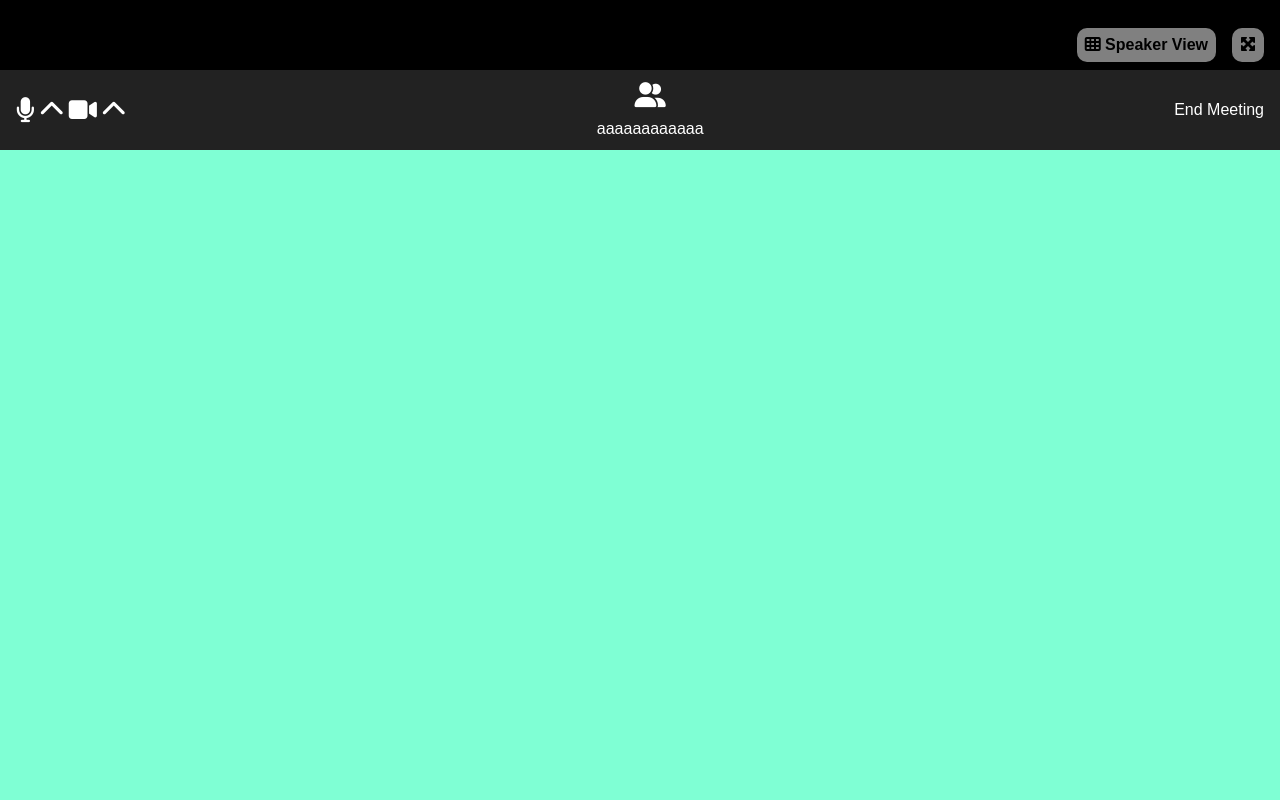
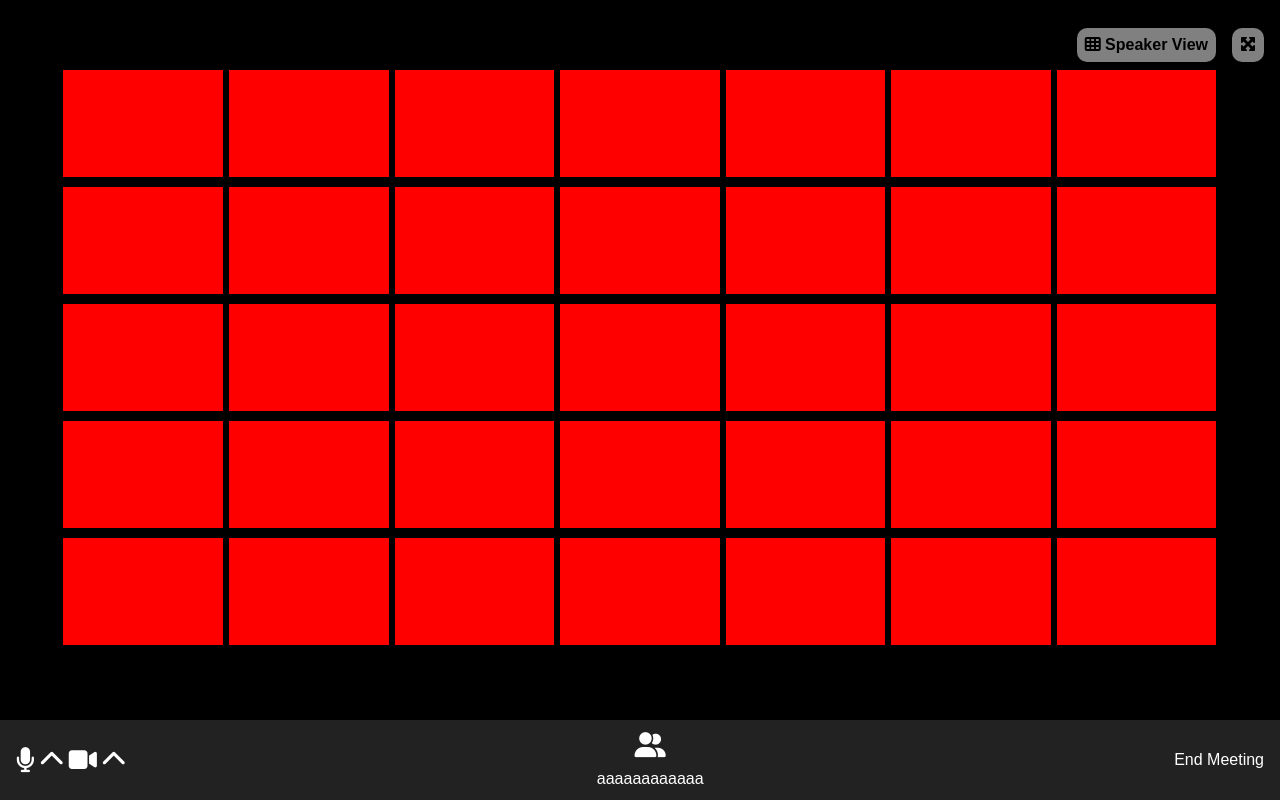
Before and after one commit to FedericoFinco/html-css-zoom, a plain HTML site: page index.html in a window 1280 px wide. Drawn offline with Linux system fonts and the light colour scheme.

Commit message:
dev(body): main black div and internal grid done

```diff
--- a/css/main.css
+++ b/css/main.css
@@ -19,8 +19,11 @@ body{
 .JCFlexEnd{justify-content: flex-end;}
 .alignFE{align-items: flex-end;}
 .alignCen{align-items: center;}
+.wrap{flex-wrap: wrap;}
 
 .marR{margin-right: 1em;}
+
+.pRel{position: relative;}
 
 /**************** HEADER **************/
 .bandH{
@@ -36,6 +39,21 @@ body{
 
 /**************** MAIN *************/
 
+.giga{
+    height:calc(100vh - 150px);
+}
+
+.mega{
+    height: 90.06%;
+    width: 90.08%;
+    margin: auto;
+}
+
+.card{
+    background-color: red;
+    width: calc(100%/7 - 5px);
+    height: calc(100%/5 - 10px);
+}
 
 /*************** FOOTER ***************/
 .bandF{height: 80px;
--- a/index.html
+++ b/index.html
@@ -26,11 +26,47 @@
         <!-- gigadiv nero con vh - foot e head -->
         <div class="giga B">
             <!-- megadiv flex row -->
-            <div class="mega flex wrap">
+            <div class="mega flex wrap JCSpB">
                 <!-- 35 div position relative con img e testo absolute sopra -->
-                <div class="posRel card">
+                <!-- <div class="posRel card">
 
-                </div>
+                    <p>aa</p>
+                </div> -->
+                <div class="card pRel"></div>
+                <div class="card pRel"></div>
+                <div class="card pRel"></div>
+                <div class="card pRel"></div>
+                <div class="card pRel"></div>
+                <div class="card pRel"></div>
+                <div class="card pRel"></div>
+                <div class="card pRel"></div>
+                <div class="card pRel"></div>
+                <div class="card pRel"></div>
+                <div class="card pRel"></div>
+                <div class="card pRel"></div>
+                <div class="card pRel"></div>
+                <div class="card pRel"></div>
+                <div class="card pRel"></div>
+                <div class="card pRel"></div>
+                <div class="card pRel"></div>
+                <div class="card pRel"></div>
+                <div class="card pRel"></div>
+                <div class="card pRel"></div>
+                <div class="card pRel"></div>
+                <div class="card pRel"></div>
+                <div class="card pRel"></div>
+                <div class="card pRel"></div>
+                <div class="card pRel"></div>
+                <div class="card pRel"></div>
+                <div class="card pRel"></div>
+                <div class="card pRel"></div>
+                <div class="card pRel"></div>
+                <div class="card pRel"></div>
+                <div class="card pRel"></div>
+                <div class="card pRel"></div>
+                <div class="card pRel"></div>
+                <div class="card pRel"></div>
+                <div class="card pRel"></div>
             </div>
         </div>
     </main>
```
